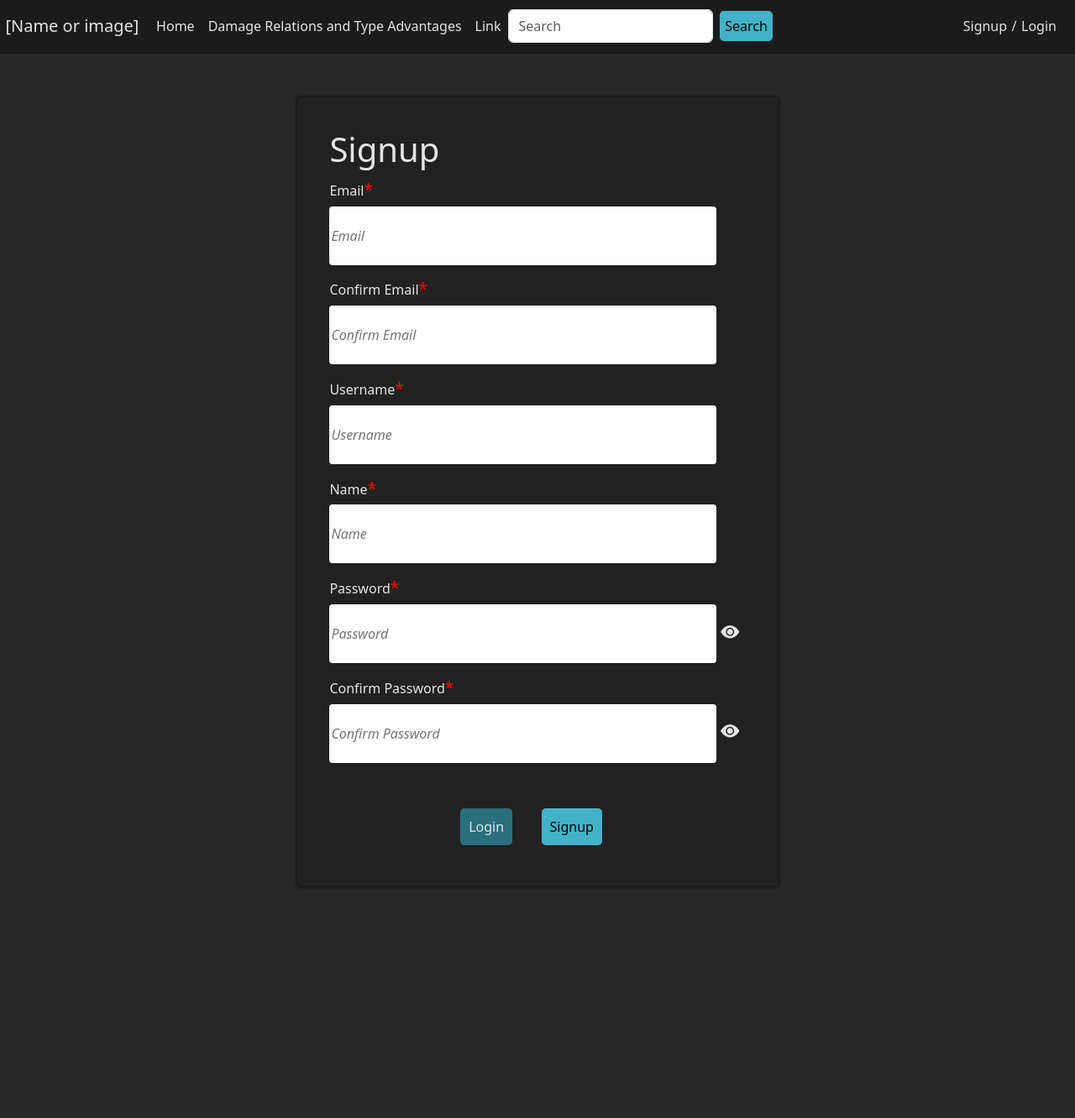
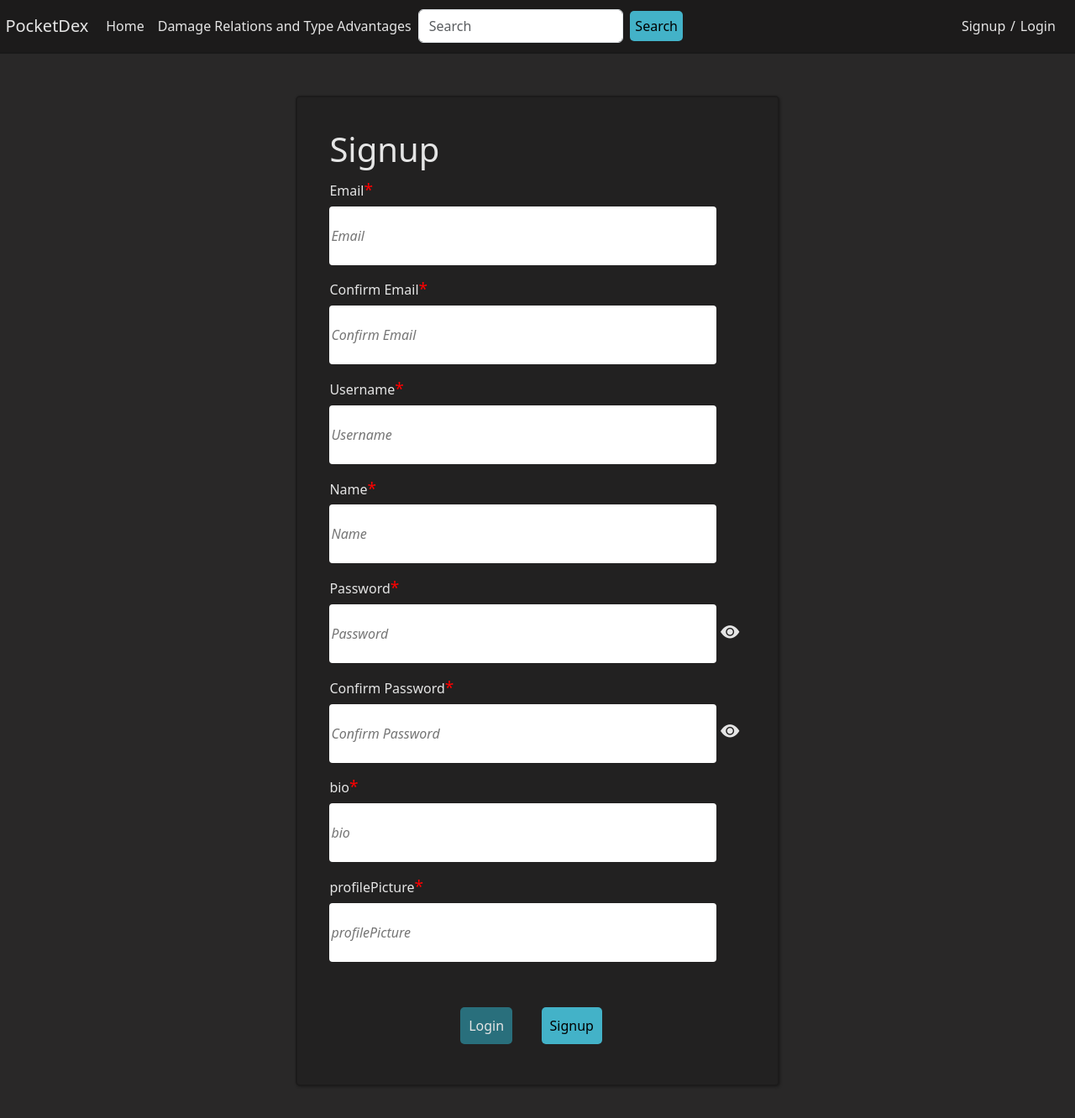
Before and after one commit to DakotaSpencer/Projects-In-Web-Dev, a React (Create React App) app in the folder frontend/pokesite/: page /signup in a window 1280 px wide. Shown: the top 1332 px of the page at 84% size. Before the commit the page ends 1159 px from the top, so only its background shows below. Built offline with nearby package versions, Linux system fonts and the light colour scheme.

Commit message:
worked on connecting

```diff
--- a/frontend/pokesite/src/components/NavBarx.js
+++ b/frontend/pokesite/src/components/NavBarx.js
@@ -1,20 +1,34 @@
-import React, {useState} from "react";
+import React, { useEffect, useState } from "react";
 import { Navbar, Container, Nav, Form, Button } from "react-bootstrap";
-import './navbar.scss';
+import "./navbar.scss";
 
 const NavBarx = () => {
-	const [searchTerm, setSearchTerm] = useState("");
+	const [searchTerm, setSearchTerm] = useState();
+	const [loggedInEmail, setLoggedInEmail] = useState();
+	useEffect(() => {
+		setLoggedInEmail(localStorage.getItem("email"));
+	}, []);
+
+	const logout = () => {
+		localStorage.removeItem("email");
+		window.location.reload();
+	};
+
 	return (
 		<Navbar className="navBar">
 			<Container>
-				<Navbar.Brand href="/">[Name or image]</Navbar.Brand>
+				<Navbar.Brand href="/">PocketDex</Navbar.Brand>
 				<Navbar.Toggle />
 				<Navbar.Collapse className="justify-content-end">
 					<Nav className="me-auto">
 						<Nav.Link href="/">Home</Nav.Link>
-						<Nav.Link href="/relations">Damage Relations and Type Advantages</Nav.Link>
-						<Nav.Link href="">Link</Nav.Link>
-						<Form className="d-flex" >
+						<Nav.Link href="/relations">
+							Damage Relations and Type Advantages
+						</Nav.Link>
+						{
+							loggedInEmail? (<><Nav.Link href="/profile">Profile</Nav.Link></>) : (<></>)
+						}
+						<Form className="d-flex">
 							<Form.Control
 								required
 								type="search"
@@ -22,14 +36,32 @@ const NavBarx = () => {
 								className="me-2"
 								aria-label="Search"
 								value={searchTerm}
-								onChange={e => setSearchTerm(e.target.value)}
+								onChange={(e) => setSearchTerm(e.target.value)}
 							/>
-							<Button href={`/search?query=${searchTerm}`} className="button loginBtn">Search</Button>
+							<Button
+								href={`/search?query=${searchTerm}`}
+								className="button loginBtn"
+							>
+								Search
+							</Button>
 						</Form>
 					</Nav>
-						<Nav.Link href="/signup">Signup </Nav.Link>
-						<Navbar.Text className="space">/</Navbar.Text>
-						<Nav.Link href="/login" className="loginLink">Login</Nav.Link>
+					{loggedInEmail ? (
+						<>
+							<Navbar.Text>Welcome {loggedInEmail}</Navbar.Text>{" "}
+							<Nav.Link onClick={logout} className="loginLink">
+								Logout
+							</Nav.Link>
+						</>
+					) : (
+						<>
+							<Nav.Link href="/signup">Signup </Nav.Link>
+							<Navbar.Text className="space">/</Navbar.Text>
+							<Nav.Link href="/login" className="loginLink">
+								Login
+							</Nav.Link>
+						</>
+					)}
 				</Navbar.Collapse>
 			</Container>
 		</Navbar>
--- a/frontend/pokesite/src/pages/Login.js
+++ b/frontend/pokesite/src/pages/Login.js
@@ -1,4 +1,4 @@
-import React, { useState } from "react";
+import React, { useEffect, useState } from "react";
 import { useNavigate } from "react-router-dom";
 import { ErrorMessage } from "@hookform/error-message";
 import { useForm } from "react-hook-form";
@@ -6,6 +6,7 @@ import "bootstrap-icons/font/bootstrap-icons.css";
 
 const Login = () => {
 	const [showPassword, setShowPassword] = useState(false);
+	const [loggedIn, setLoggedIn] = useState();
 	let navigate = useNavigate();
 	const routeChange = () => {
 		let path = `/signup`;
@@ -23,30 +24,50 @@ const Login = () => {
 	const onSubmit = (data) => {
 		const { usernameEmail, password } = data;
 		const isEmail = /^[^\s@]+@[^\s@]+\.[^\s@]+$/.test(usernameEmail);
-		let loginRoute
-		const formData = {
-			[isEmail ? "email" : "username"]: usernameEmail,
-			password: password
-		};
+		let loginRoute;
 
 		if (isEmail) {
-			loginRoute = `http://localhost:5000/user/email/get`;
-
+			loginRoute = `http://localhost:5000/user/email/get/${usernameEmail}`;
 			console.log("Logging in with email:", usernameEmail);
 		} else {
-			loginRoute = `http://localhost:5000/user/username/get`;
+			loginRoute = `http://localhost:5000/user/username/get/${usernameEmail}`;
 			console.log("Logging in with username:", usernameEmail);
 		}
 
 		fetch(loginRoute, {
 			method: "GET",
-			body: formData
 		})
 			.then((r) => r.json())
 			.then((data) => {
-				console.log(data)
+				if (data) {
+					const email = data.Item.email.S
+					fetch("http://localhost:5000/user/validate/password", {
+						method: "POST",
+						headers: { "Content-Type": "application/json" },
+						body: JSON.stringify({
+							inputPassword: password,
+							hashedPassword: data.Item.password.S,
+						}),
+					})
+						.then((r) => r.json())
+						.then((data) => {
+							if (data.Message === true) {
+								setLoggedIn(true);
+								localStorage.setItem("email", email);
+								window.location.reload();
+							} else {
+								setLoggedIn(false);
+							}
+						})
+						.catch((err) => console.log(err));
+				} else {
+					setLoggedIn(false);
+				}
 			})
-			.catch((err) => console.log(err));
+			.catch((err) => {
+				console.log(err);
+				setLoggedIn(false);
+			});
 	};
 
 	return (
@@ -122,8 +143,8 @@ const Login = () => {
 									: null
 							}
 						/>
-
 					</div>
+					{loggedIn === false ? (<><div><p className="error">Invalid data, please try again</p></div></>):(<></>)}
 					<div className="buttons">
 						<button className="signup" onClick={routeChange}>
 							Signup
--- a/frontend/pokesite/src/pages/Profile.js
+++ b/frontend/pokesite/src/pages/Profile.js
@@ -5,11 +5,15 @@ const Profile = () => {
 	const [pokemon, setPokemon] = useState([]);
 	const [editInfo, setEditInfo] = useState(false);
 	const [user, setUser] = useState(null);
+	const [loggedInEmail, setLoggedInEmail] = useState();
+	useEffect(() => {
+		setLoggedInEmail(localStorage.getItem("email"));
+	}, []);
 
 	// temp info
 	useEffect(() => {
 		getUserInfo();
-	}, []);
+	}, [loggedInEmail]);
 
 	useEffect(() => {
 		console.log(user);
@@ -23,12 +27,11 @@ const Profile = () => {
 	}
 
 	function getUserInfo() {
-		fetch(`http://localhost:5000/user/ca1ac63c-cbb9-486a-913a-87c2900b5f64`, {
+		fetch(`http://localhost:5000/user/email/get/${loggedInEmail}`, {
 			method: "GET",
 		})
 			.then((r) => r.json())
 			.then((data) => {
-				// console.log(data)
 				setUser(data.Item);
 			})
 			.catch((err) => console.log(err));
--- a/frontend/pokesite/src/pages/Signup.js
+++ b/frontend/pokesite/src/pages/Signup.js
@@ -24,8 +24,17 @@ const Signup = () => {
 	});
 
 	const onSubmit = (data) => {
-		// fetch statement for the backend
-		console.log(data);
+		fetch(`http://localhost:5000/user/`, {
+			method: "POST",
+			headers: { "Content-Type": "application/json" },
+			body: JSON.stringify(data),
+		})
+			.then((r) => r.json)
+			.then((data) => {
+				console.log(data);
+				console.log(data);
+			})
+			.catch((err) => console.log(err));
 	};
 
 	const passwordPattern =
@@ -253,6 +262,70 @@ const Signup = () => {
 									: null
 							}
 						/>
+						<label htmlFor="bio">
+							bio<span className="error required">*</span>
+						</label>
+						<input
+							name="bio"
+							type="text"
+							placeholder="bio"
+							{...register("bio", {
+								required: "bio is required",
+								minLength: {
+									value: 2,
+									message: "bio can't be shorter than 2 characters",
+								},
+								maxLength: {
+									value: 100,
+									message: "bio cannot exceed 100 characters",
+								},
+							})}
+						/>
+						<ErrorMessage
+							errors={errors}
+							name="bio"
+							render={({ messages }) =>
+								messages
+									? Object.entries(messages).map(([type, message]) => (
+											<p key={type} className="error">
+												{message}
+											</p>
+									  ))
+									: null
+							}
+						/>
+						<label htmlFor="profilePicture">
+							profilePicture<span className="error required">*</span>
+						</label>
+						<input
+							name="profilePicture"
+							type="text"
+							placeholder="profilePicture"
+							{...register("profilePicture", {
+								required: "profilePicture is required",
+								minLength: {
+									value: 2,
+									message: "profilePicture can't be shorter than 2 characters",
+								},
+								maxLength: {
+									value: 100,
+									message: "bio cannot exceed 100 characters",
+								},
+							})}
+						/>
+						<ErrorMessage
+							errors={errors}
+							name="profilePicture"
+							render={({ messages }) =>
+								messages
+									? Object.entries(messages).map(([type, message]) => (
+											<p key={type} className="error">
+												{message}
+											</p>
+									  ))
+									: null
+							}
+						/>
 					</div>
 					<div className="buttons">
 						<button className="signup" onClick={routeChange}>
```
Also changed, not shown: 1 other file (tests, documents, lock files or other folders).
